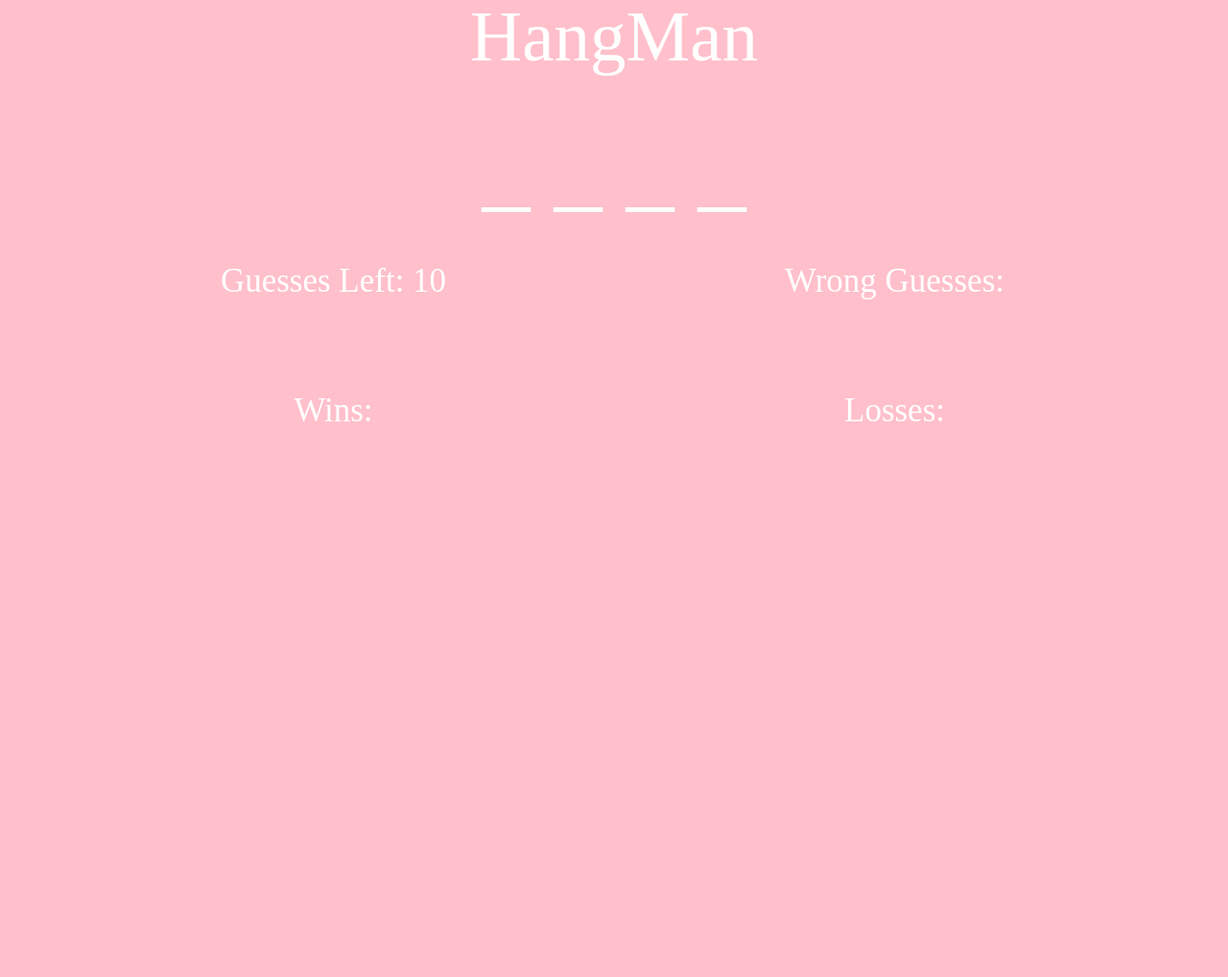
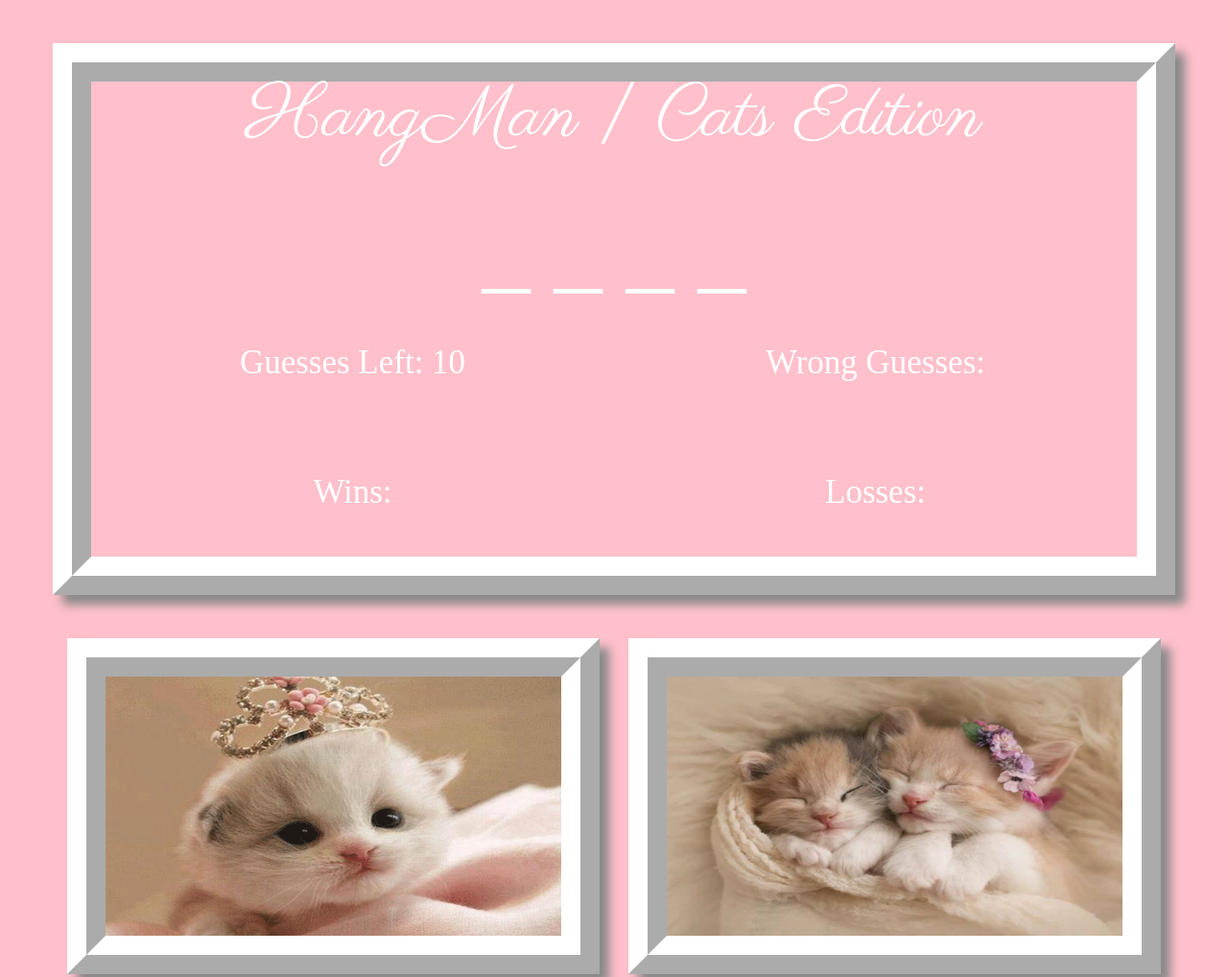
Before and after one commit to SamRoseman/Hangman-Game, a plain HTML site: page index.html in a window 1280 px wide. Shown: the whole page at 96% size. Before the commit the page ends 800 px from the top, so only its background shows below. Drawn offline with nearby package versions, Linux system fonts and the light colour scheme.

Commit message:
thursday afternoon commit

```diff
--- a/assets/css/style.css
+++ b/assets/css/style.css
@@ -1,13 +1,29 @@
 body {
 	background-color: pink;
 	color: white;
+}
 
+.container {
+	margin-top: 45px;
+
+}
+#frameLG {
+
+	border: 40px ridge white;
+	box-shadow: 10px 10px 10px #888888;
+}
+
+#frameSM {
+	height: 350px;
+	width: 100%;
+	border: 40px ridge white;
+	box-shadow: 10px 10px 10px #888888;
 }
 
 h1 {
 	text-align: center;
 	font-size: 75px;
-	font-family: 'Cinzel', serif;
+	font-family: 'Parisienne', cursive;
 
 }
 
--- a/assets/javascript/game.js
+++ b/assets/javascript/game.js
@@ -4,7 +4,7 @@
 		var wins = 0;
 		var losses = 0;
 		var guessesLeft = 10;
-		var words = ["cats","claw","meow","paws"];
+		var words = ["cats","claw","meow","paws","soft","yarn","play","milk"];
 		var compAnswer = document.getElementById("comp-text");
 		var userA = document.getElementById("user-a");
 		var userB = document.getElementById("user-b");
@@ -34,6 +34,14 @@
 			userB.textContent = " _ "
 			userC.textContent = " _ "
 			userD.textContent = " _ "
+		}
+
+		function waitWin(){
+			alert("Winner!");
+		}
+
+		function waitLose(){
+			alert("You Lost :(");
 		}
 
 		// call the start function
@@ -87,9 +95,9 @@
 				}
 
 				if (userA.textContent !== " _ " && userB.textContent !== " _ " && userC.textContent !== " _ " && userD.textContent !== " _ "){
-					wins++;
-					alert("winner");
-					start();
+					setTimeout(waitWin, 250);
+					setTimeout (wins++, 500);
+					setTimeout(start(), 500);
 				}
 
 
--- a/index.html
+++ b/index.html
@@ -4,16 +4,17 @@
 	<meta charset="UTF-8">
 	<title>Hang Man Game</title>
 	<link rel="stylesheet" href="https://maxcdn.bootstrapcdn.com/bootstrap/3.3.7/css/bootstrap.min.css" integrity="sha384-BVYiiSIFeK1dGmJRAkycuHAHRg32OmUcww7on3RYdg4Va+PmSTsz/K68vbdEjh4u" crossorigin="anonymous">
+	<link href="https://fonts.googleapis.com/css?family=Parisienne" rel="stylesheet">
 
 	<link rel="stylesheet" type="text/css" href="assets/css/reset.css">
 	<link rel="stylesheet" type="text/css" href="assets/css/style.css">
 
 
 <body>
-	<div class="container">
+	<div id="frameLG" class="container">
 		<div class="row">
 			<div class="col-md-12">
-				<h1>HangMan</h1>
+				<h1>HangMan | Cats Edition</h1>
 			</div>
 		</div>
 
@@ -41,9 +42,21 @@
 				<p>Losses: <span id="losses-text"></span></p>
 			</div>
 		</div>
+	</div>
 
-		<script type="text/javascript"  src="assets/javascript/game.js"></script>
 
+
+	<div class="container">
+		<div class="row">
+			<div class="col-md-6">
+				<img id="frameSM" src="assets/images/cat1.jpg" alt="cat">
+			</div>
+			<div class="col-md-6">
+				<img id="frameSM" src="assets/images/cat2.jpg" alt="cat">
+			</div>
+		</div>
 	</div>
+
+<script type="text/javascript"  src="assets/javascript/game.js"></script>
 </body>
 </html>
```
Also changed, not shown: assets/images/cat1.jpg (added), assets/images/cat2.jpg (added).
